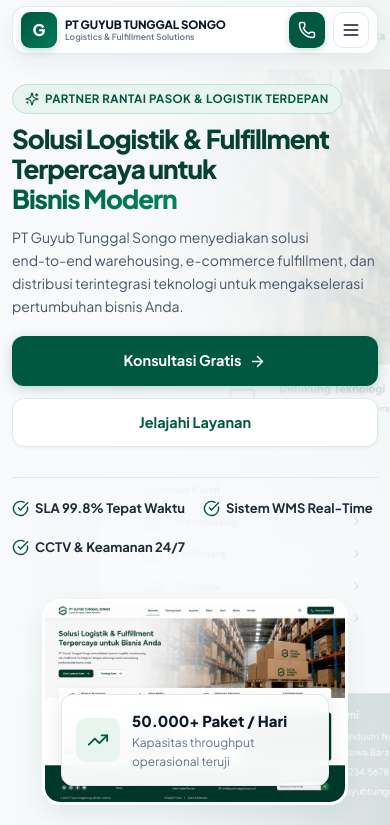
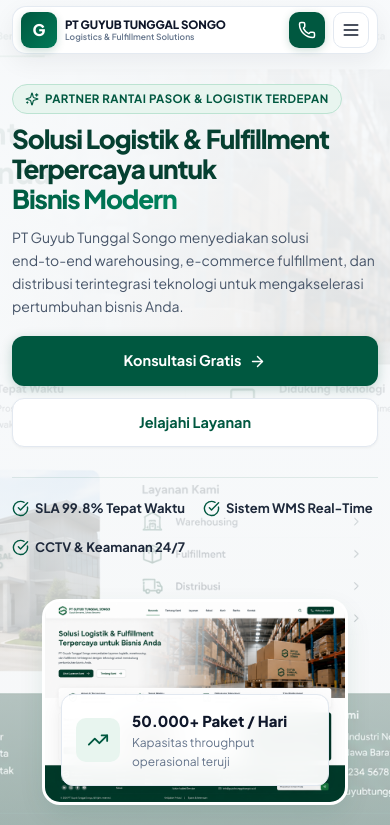
Before and after one commit to dhanielomarthinz-130/pt-guyub-tunggal-songo, a Next.js app: page / in a window 390 px wide. Shown: the top 825 px of the page. Built offline with nearby package versions, Linux system fonts and the light colour scheme.

Commit message:
Enhance hero background image clarity, contrast, and visibility

```diff
--- a/app/globals.css
+++ b/app/globals.css
@@ -460,9 +460,9 @@
   width: 100%;
   height: 100%;
   object-fit: cover;
-  object-position: center;
-  opacity: 0.18;
-  filter: contrast(1.05);
+  object-position: center right;
+  opacity: 0.72;
+  filter: contrast(1.08) brightness(0.96);
 }
 
 .hero-gradient-overlay {
@@ -470,10 +470,10 @@
   inset: 0;
   background: linear-gradient(
     90deg,
-    rgba(248, 250, 252, 0.98) 0%,
-    rgba(248, 250, 252, 0.92) 42%,
-    rgba(248, 250, 252, 0.65) 75%,
-    rgba(248, 250, 252, 0.25) 100%
+    rgba(248, 250, 252, 0.94) 0%,
+    rgba(248, 250, 252, 0.84) 38%,
+    rgba(248, 250, 252, 0.42) 68%,
+    rgba(248, 250, 252, 0.1) 100%
   );
 }
 
@@ -1050,6 +1050,20 @@
     padding-bottom: 44px;
   }
 
+  .hero-bg-media {
+    opacity: 0.55;
+    object-position: center;
+  }
+
+  .hero-gradient-overlay {
+    background: linear-gradient(
+      180deg,
+      rgba(248, 250, 252, 0.92) 0%,
+      rgba(248, 250, 252, 0.78) 50%,
+      rgba(248, 250, 252, 0.35) 100%
+    );
+  }
+
   .hero-title {
     font-size: 26px;
     line-height: 1.15;
```
